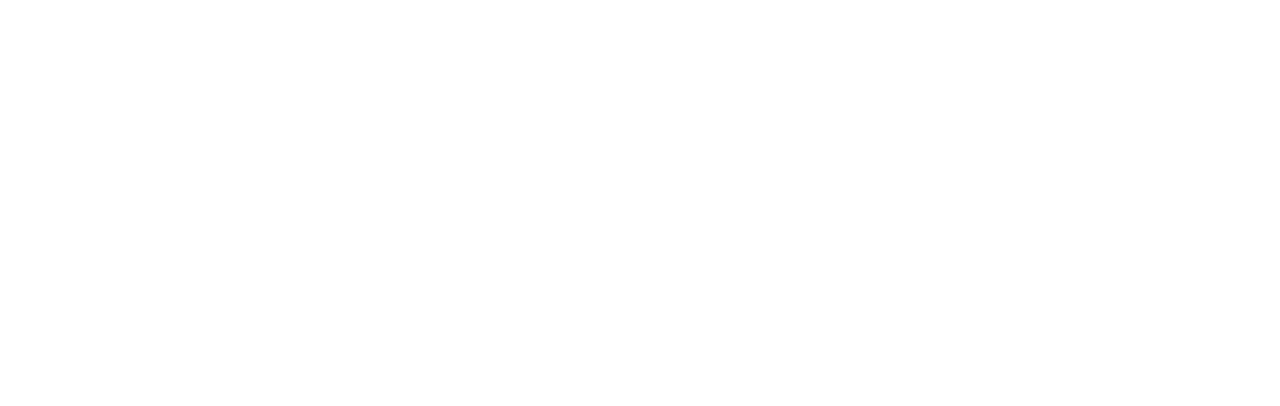
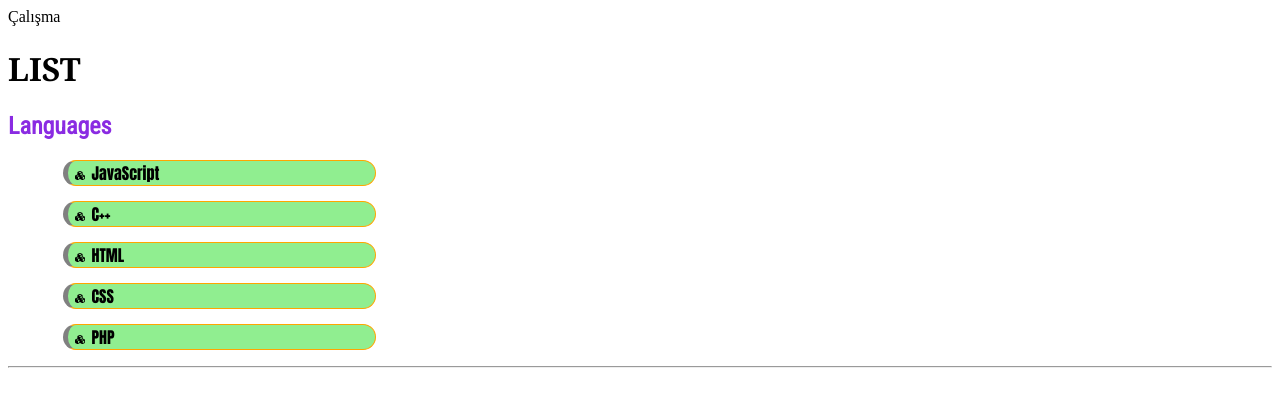
Before and after one commit to ensarsagkal/calisma, a plain HTML site: page index.html in a window 1280 px wide. Drawn offline with Linux system fonts and the light colour scheme; a web font is replaced by a local one.

Commit message:
degisiklikler eklendi

```diff
--- a/index.html
+++ b/index.html
@@ -3,9 +3,25 @@
 <head>
     <meta charset="UTF-8">
     <meta name="viewport" content="width=device-width, initial-scale=1.0">
-    <title>Document</title>
+    <link rel="stylesheet" href="style.css">
+    <link rel="preconnect" href="https://fonts.googleapis.com" />
+    <link rel="preconnect" href="https://fonts.gstatic.com" crossorigin />
+    <link
+      href="https://fonts.googleapis.com/css2?family=Audiowide&family=Mooli&family=Roboto+Condensed:wght@300;400&display=swap"
+      rel="stylesheet"
+    <title>Çalışma</title>
 </head>
 <body>
+    <h1 class="title1">LIST</h1>
+    <h2 class="title2">Languages</h2>
+    <ul>
+        <li>JavaScript</li>
+        <li>C++</li>
+        <li>HTML</li>
+        <li>CSS</li>
+        <li>PHP</li>
+    </ul>
+    <hr>
 
 </body>
 </html>
--- a/style.css
+++ b/style.css
@@ -0,0 +1,31 @@
+.title1{
+    font-family: Georgia, 'Times New Roman', Times, serif;
+}
+
+
+
+.title2{
+    color: blueviolet;
+    font-family: "Roboto Condensed", sans-serif;
+
+}
+
+li{
+
+    background-color: lightgreen;
+    border: 1px solid orange;
+    border-radius: 15px;
+    margin: 15px;
+    width: 300px;
+    list-style-position: inside;
+    list-style-image: url(./img/cubes-solid.svg);
+    border-left: 5px solid grey;
+    font-family: Impact, Haettenschweiler, 'Arial Narrow Bold', sans-serif;
+    padding-left: 7px;
+
+}
+
+li:hover{
+    opacity: 0.5;
+
+}
```
Also changed, not shown: img/cubes-solid.svg (added).
